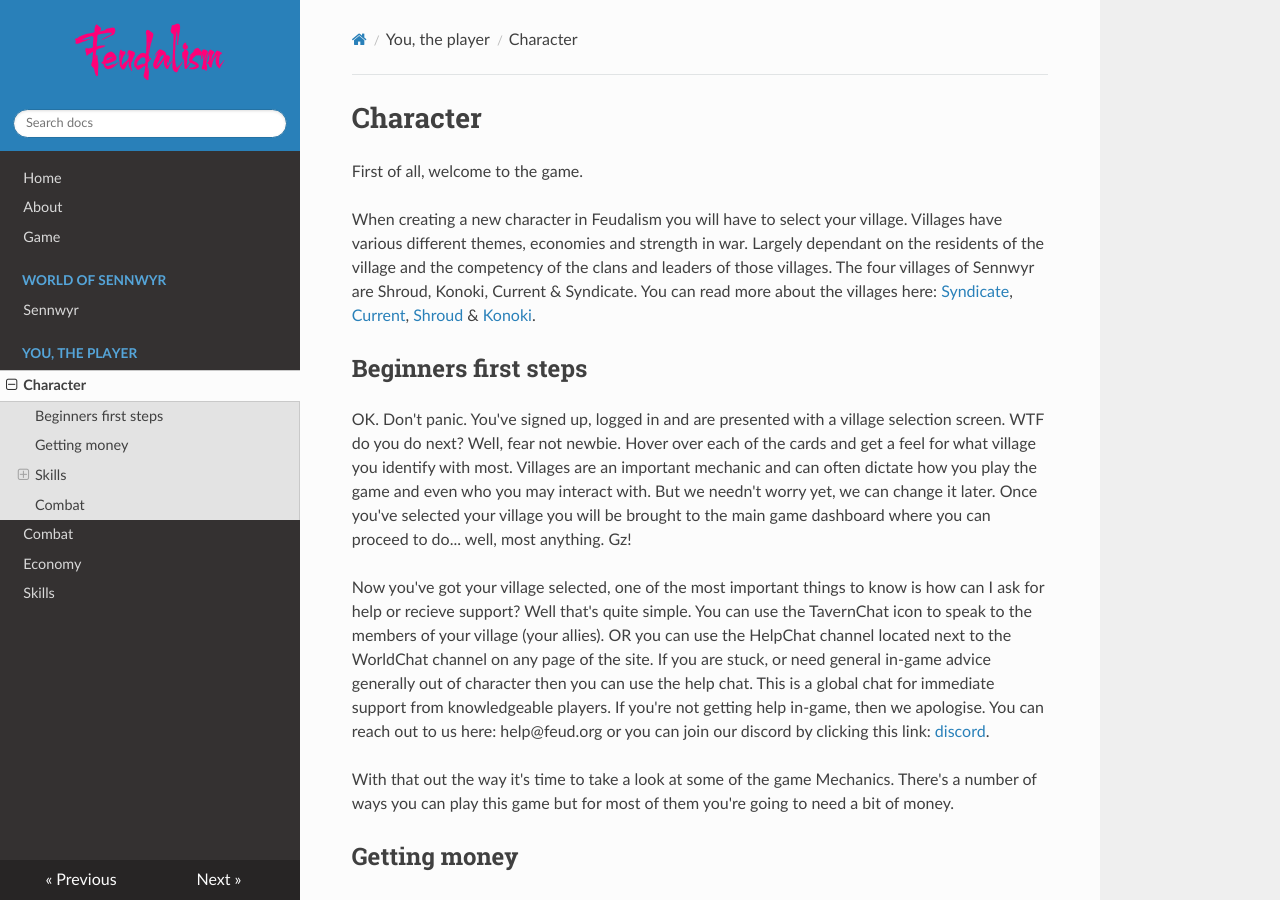
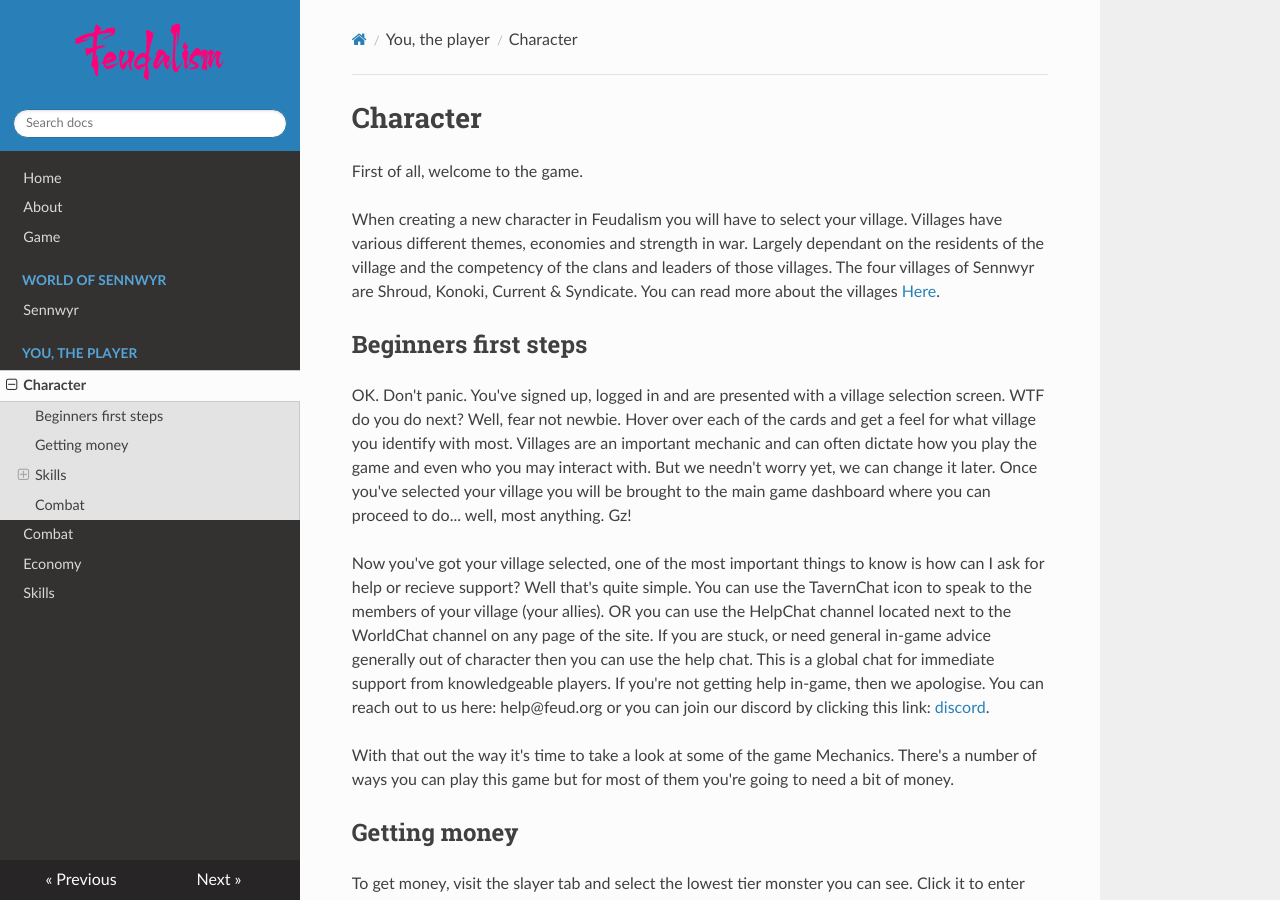
Before and after one commit to scottnotscott/Feudalism, an MkDocs documentation site: the page built from docs/You, the player/Character.md, in a window 1280 px wide and 900 px high. Built offline with MkDocs 1.6.1, drawn with Linux system fonts in a browser that asks for light colours; nearby versions of some CDN libraries.

Commit message:
Cleaned Character up

```diff
--- a/docs/You, the player/Character.md
+++ b/docs/You, the player/Character.md
@@ -3,7 +3,7 @@
 First of all, welcome to the game.
 
 When creating a new character in Feudalism you will have to select your village.
-Villages have various different themes, economies and strength in war. Largely dependant on the residents of the village and the competency of the clans and leaders of those villages. The four villages of Sennwyr are Shroud, Konoki, Current & Syndicate. You can read more about the villages here: [Syndicate](../World%20of%20Sennwyr/Syndicate.md), [Current](../World%20of%20Sennwyr/Current.md), [Shroud](../World%20of%20Sennwyr/Shroud.md) & [Konoki](../World%20of%20Sennwyr/Konoki.md).
+Villages have various different themes, economies and strength in war. Largely dependant on the residents of the village and the competency of the clans and leaders of those villages. The four villages of Sennwyr are Shroud, Konoki, Current & Syndicate. You can read more about the villages [Here](../World%20of%20Sennwyr/Sennwyr.md).
 
 ## Beginners first steps
 
```
